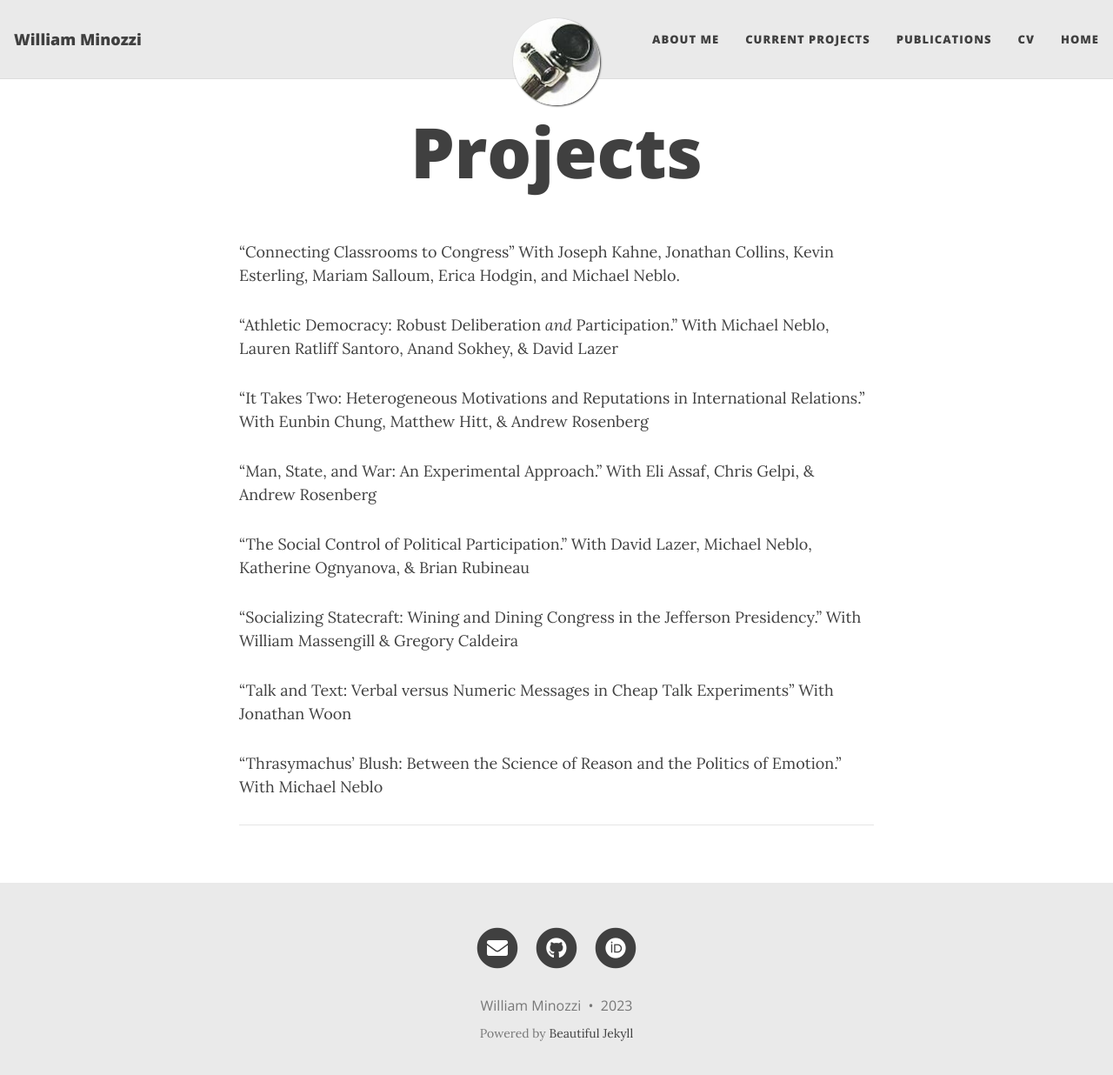
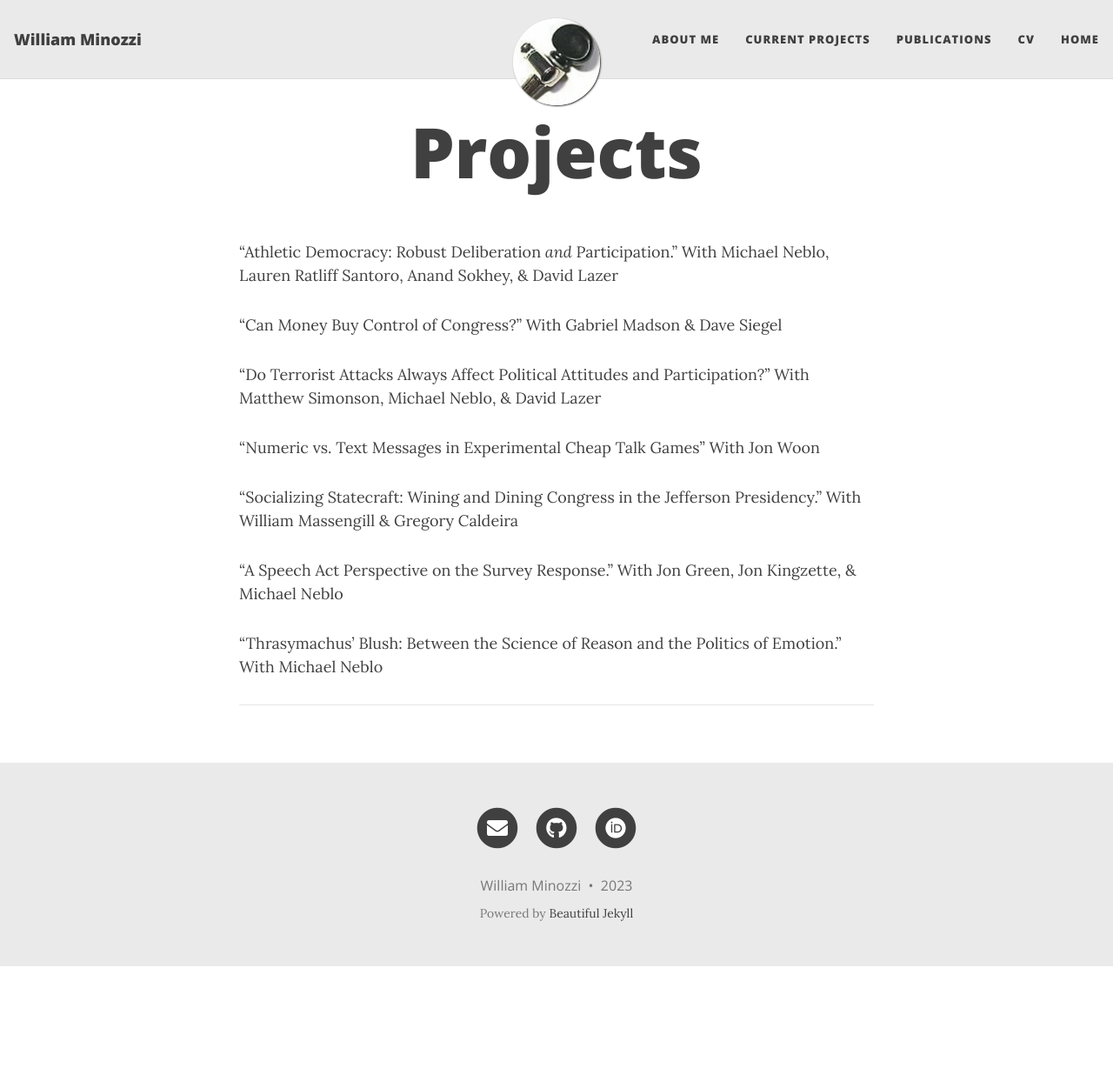
Before and after one commit to minozzi/minozzi.github.io, a Jekyll site: the page built from projects.md, in a window 1280 px wide and 1249 px high. Shown: the top 1236 px of the window at 87% size. Built offline with Jekyll 4.4.1, drawn with Linux system fonts in a browser that asks for light colours; nearby versions of some CDN libraries.

Commit message:
update pubs

```diff
--- a/projects.md
+++ b/projects.md
@@ -3,26 +3,23 @@ layout: page
 title: Projects
 ---
 
-"Connecting Classrooms to Congress"
-With Joseph Kahne, Jonathan Collins, Kevin Esterling, Mariam Salloum, Erica Hodgin, and Michael Neblo.
-
 "Athletic Democracy: Robust Deliberation *and* Participation."
 With Michael Neblo, Lauren Ratliff Santoro, Anand Sokhey, & David Lazer
 
-"It Takes Two: Heterogeneous Motivations and Reputations in International Relations."
-With Eunbin Chung, Matthew Hitt, & Andrew Rosenberg
+"Can Money Buy Control of Congress?"
+With Gabriel Madson & Dave Siegel
 
-"Man, State, and War: An Experimental Approach."
-With Eli Assaf, Chris Gelpi, & Andrew Rosenberg
+"Do Terrorist Attacks Always Affect Political Attitudes and Participation?"
+With Matthew Simonson, Michael Neblo, & David Lazer
 
-"The Social Control of Political Participation."
-With David Lazer, Michael Neblo, Katherine Ognyanova, & Brian Rubineau
+"Numeric vs. Text Messages in Experimental Cheap Talk Games"
+With Jon Woon
 
 "Socializing Statecraft: Wining and Dining Congress in the Jefferson Presidency."
 With William Massengill & Gregory Caldeira
 
-"Talk and Text: Verbal versus Numeric Messages in Cheap Talk Experiments"
-With Jonathan Woon
+"A Speech Act Perspective on the Survey Response."
+With Jon Green, Jon Kingzette, & Michael Neblo
 
 "Thrasymachus' Blush: Between the Science of Reason and the Politics of Emotion."
 With Michael Neblo
```
Also changed, not shown: publications.md (+6 -0 lines), 4 other files.
